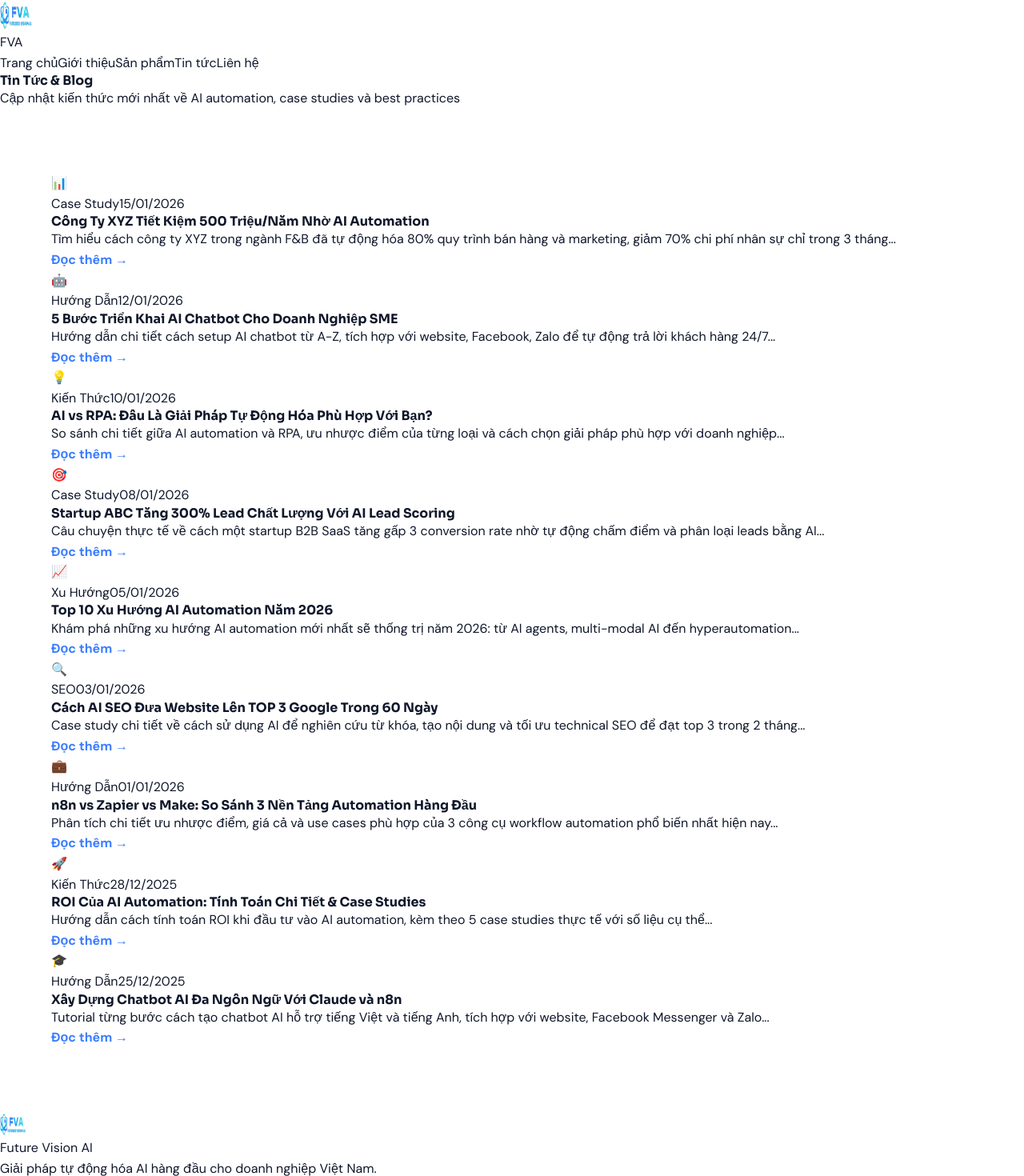
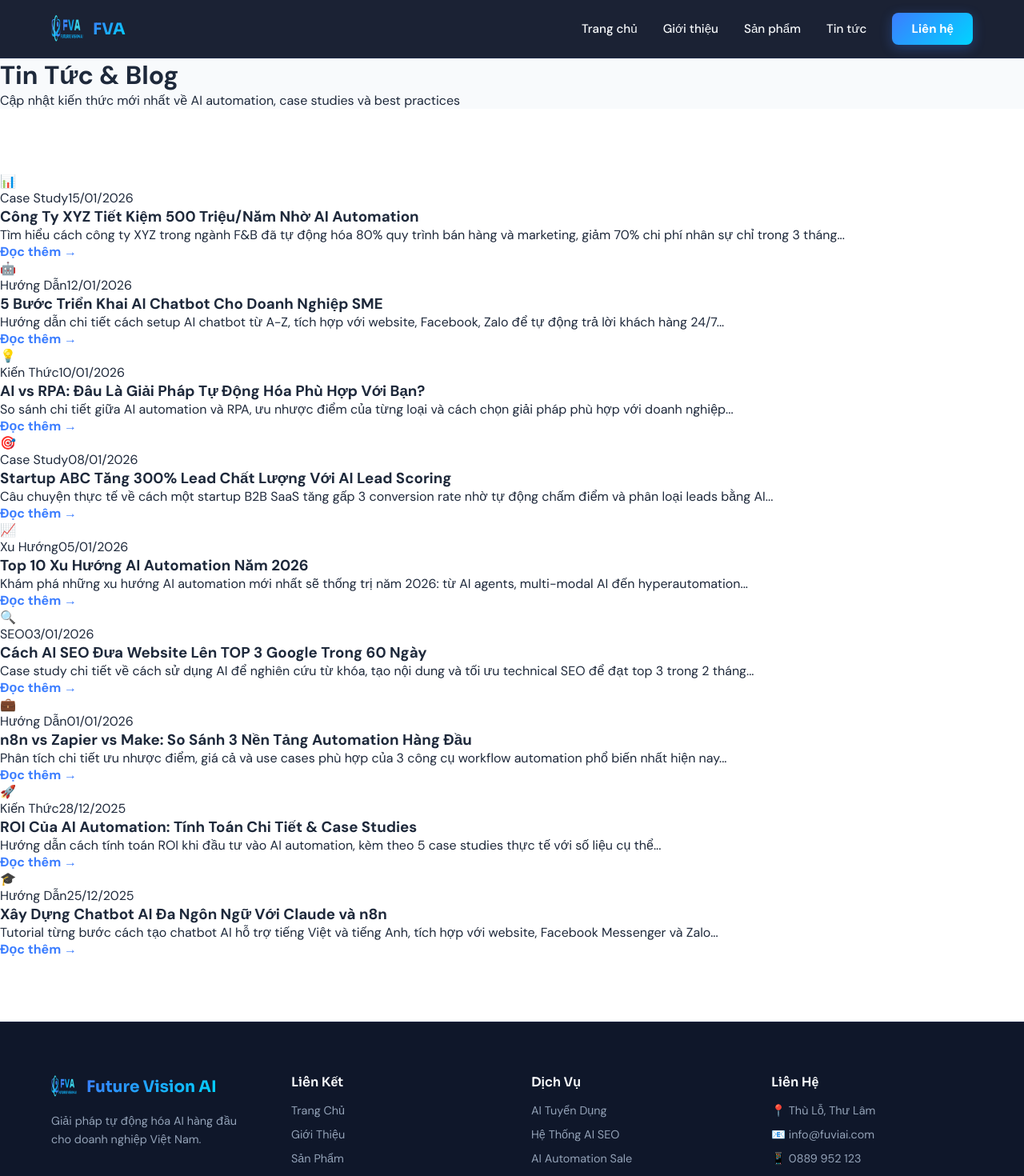
Before and after one commit to nguyenbinh89/ai-fuviai-nextjs, a Next.js app: page /blog in a window 1280 px wide. Shown: the top 1470 px of the page at 80% size. Built offline with nearby package versions, Linux system fonts and the light colour scheme.

Commit message:
style: add navigation and footer CSS classes
Added styles for navigation and footer components, including color variables and layout adjustments.

```diff
--- a/app/globals.css
+++ b/app/globals.css
@@ -1,38 +1,24 @@
 /* File: app/globals.css */
-/* Updated: 29/01/2026 - New color scheme matching FVA logo */
-/* Primary: #3b7dff (Logo Blue), Secondary: #00d4ff (Logo Cyan) */
-
-@tailwind base;
-@tailwind components;
-@tailwind utilities;
+/* Updated: 29/01/2026 - Added navigation and footer styles */
 
 :root {
-  /* Brand Colors - Matching FVA Logo */
-  --primary: #3b7dff;        /* Logo Blue */
-  --secondary: #00d4ff;      /* Logo Cyan */
-  --accent: #ec4899;         /* Pink accent */
-  --success: #10b981;        /* Green */
-
-  /* Neutrals */
-  --dark: #0f172a;           /* Dark blue */
-  --light: #f8fafc;          /* Light gray */
-  --text: #1e293b;           /* Text color */
-  --text-muted: #64748b;     /* Muted text */
-
-  /* Background */
-  --background: #ffffff;
-  --foreground: #0f172a;
+  /* FVA Brand Colors */
+  --primary: #3b7dff;      /* Logo Blue */
+  --secondary: #00d4ff;    /* Logo Cyan */
+  --accent: #ec4899;       /* Pink accent */
+  --success: #10b981;      /* Green */
+  --dark: #0f172a;         /* Dark blue */
+  --light: #f8fafc;        /* Light gray */
+  --text: #1e293b;         /* Text color */
+  --text-muted: #64748b;   /* Muted text */
 
   /* Gradients */
   --gradient-primary: linear-gradient(135deg, #3b7dff 0%, #00d4ff 100%);
-  --gradient-accent: linear-gradient(135deg, #ec4899 0%, #8b5cf6 100%);
-}
+  --gradient-dark: linear-gradient(135deg, #1e293b 0%, #0f172a 100%);
 
-@media (prefers-color-scheme: dark) {
-  :root {
-    --background: #0f172a;
-    --foreground: #f8fafc;
-  }
+  /* Fonts */
+  --font-sora: 'Sora', sans-serif;
+  --font-dm-sans: 'DM Sans', sans-serif;
 }
 
 * {
@@ -45,23 +31,12 @@ html,
 body {
   max-width: 100vw;
   overflow-x: hidden;
-  font-family: var(--font-dm-sans), -apple-system, BlinkMacSystemFont, 'Segoe UI', 'Roboto', 'Oxygen',
-    'Ubuntu', 'Cantarell', 'Fira Sans', 'Droid Sans', 'Helvetica Neue',
-    sans-serif;
-  -webkit-font-smoothing: antialiased;
-  -moz-osx-font-smoothing: grayscale;
 }
 
 body {
-  color: var(--foreground);
-  background: var(--background);
-  line-height: 1.6;
-}
-
-h1, h2, h3, h4, h5, h6 {
-  font-family: var(--font-sora), -apple-system, BlinkMacSystemFont, 'Segoe UI', sans-serif;
-  font-weight: 700;
-  line-height: 1.2;
+  color: var(--text);
+  background: var(--light);
+  font-family: var(--font-dm-sans);
 }
 
 a {
@@ -69,48 +44,235 @@ a {
   text-decoration: none;
 }
 
-/* Custom Scrollbar */
-::-webkit-scrollbar {
-  width: 10px;
+/* ========================================
+   NAVIGATION STYLES
+   ======================================== */
+
+.main-nav {
+  background: rgba(15, 23, 42, 0.95);
+  backdrop-filter: blur(10px);
+  border-bottom: 1px solid rgba(59, 125, 255, 0.1);
+  position: sticky;
+  top: 0;
+  z-index: 1000;
+  padding: 1rem 0;
 }
 
-::-webkit-scrollbar-track {
-  background: var(--dark);
+.nav-container {
+  max-width: 1200px;
+  margin: 0 auto;
+  padding: 0 1.5rem;
+  display: flex;
+  justify-content: space-between;
+  align-items: center;
 }
 
-::-webkit-scrollbar-thumb {
-  background: var(--primary);
-  border-radius: 5px;
+.logo-link {
+  display: flex;
+  align-items: center;
+  gap: 0.75rem;
+  text-decoration: none;
+  transition: opacity 0.3s ease;
 }
 
-::-webkit-scrollbar-thumb:hover {
-  background: var(--secondary);
+.logo-link:hover {
+  opacity: 0.9;
 }
 
-/* Selection */
-::selection {
-  background: var(--primary);
-  color: white;
+.logo-text {
+  font-size: 1.25rem;
+  font-weight: 700;
+  background: var(--gradient-primary);
+  -webkit-background-clip: text;
+  -webkit-text-fill-color: transparent;
+  background-clip: text;
+  font-family: var(--font-sora);
 }
 
-/* Focus styles */
-*:focus-visible {
-  outline: 2px solid var(--primary);
-  outline-offset: 2px;
+.nav-menu {
+  display: flex;
+  gap: 2rem;
+  align-items: center;
 }
 
-/* Button base styles */
-button {
-  cursor: pointer;
-  font-family: inherit;
+.nav-link {
+  color: var(--light);
+  text-decoration: none;
+  font-size: 0.95rem;
+  font-weight: 500;
+  transition: color 0.3s ease;
+  font-family: var(--font-dm-sans);
+  position: relative;
 }
 
-/* Smooth scroll */
-html {
-  scroll-behavior: smooth;
+.nav-link:hover {
+  color: var(--primary);
 }
 
-/* Utility classes */
+.nav-link::after {
+  content: '';
+  position: absolute;
+  bottom: -4px;
+  left: 0;
+  width: 0;
+  height: 2px;
+  background: var(--gradient-primary);
+  transition: width 0.3s ease;
+}
+
+.nav-link:hover::after {
+  width: 100%;
+}
+
+.nav-button {
+  background: var(--gradient-primary);
+  color: white;
+  padding: 0.6rem 1.5rem;
+  border-radius: 8px;
+  text-decoration: none;
+  font-size: 0.95rem;
+  font-weight: 600;
+  transition: all 0.3s ease;
+  box-shadow: 0 4px 15px rgba(59, 125, 255, 0.3);
+  font-family: var(--font-dm-sans);
+  display: inline-block;
+}
+
+.nav-button:hover {
+  transform: translateY(-2px);
+  box-shadow: 0 6px 20px rgba(59, 125, 255, 0.4);
+}
+
+/* ========================================
+   FOOTER STYLES
+   ======================================== */
+
+.main-footer {
+  background: var(--dark);
+  border-top: 1px solid rgba(59, 125, 255, 0.1);
+  padding: 4rem 0 2rem;
+  color: var(--light);
+}
+
+.footer-container {
+  max-width: 1200px;
+  margin: 0 auto;
+  padding: 0 1.5rem;
+}
+
+.footer-grid {
+  display: grid;
+  grid-template-columns: repeat(auto-fit, minmax(250px, 1fr));
+  gap: 3rem;
+  margin-bottom: 3rem;
+}
+
+.footer-column {
+  display: flex;
+  flex-direction: column;
+}
+
+.footer-logo {
+  display: flex;
+  align-items: center;
+  gap: 0.75rem;
+  margin-bottom: 1rem;
+}
+
+.footer-logo-text {
+  font-size: 1.25rem;
+  font-weight: 700;
+  background: var(--gradient-primary);
+  -webkit-background-clip: text;
+  -webkit-text-fill-color: transparent;
+  background-clip: text;
+  font-family: var(--font-sora);
+}
+
+.footer-description {
+  color: #94a3b8;
+  font-size: 0.9rem;
+  line-height: 1.6;
+  font-family: var(--font-dm-sans);
+  margin: 0;
+}
+
+.footer-title {
+  color: var(--light);
+  font-size: 1rem;
+  font-weight: 600;
+  margin-bottom: 1rem;
+  font-family: var(--font-sora);
+}
+
+.footer-links {
+  display: flex;
+  flex-direction: column;
+  gap: 0.75rem;
+}
+
+.footer-link {
+  color: #94a3b8;
+  text-decoration: none;
+  font-size: 0.9rem;
+  transition: color 0.3s ease;
+  font-family: var(--font-dm-sans);
+}
+
+.footer-link:hover {
+  color: var(--primary);
+}
+
+.footer-contact {
+  color: #94a3b8;
+  font-size: 0.9rem;
+  margin: 0;
+  font-family: var(--font-dm-sans);
+}
+
+.footer-bottom {
+  border-top: 1px solid rgba(59, 125, 255, 0.1);
+  padding-top: 2rem;
+  text-align: center;
+}
+
+.footer-copyright {
+  color: #64748b;
+  font-size: 0.9rem;
+  margin: 0;
+  font-family: var(--font-dm-sans);
+}
+
+/* ========================================
+   RESPONSIVE DESIGN
+   ======================================== */
+
+@media (max-width: 768px) {
+  .nav-menu {
+    gap: 1rem;
+    font-size: 0.85rem;
+  }
+
+  .nav-button {
+    padding: 0.5rem 1rem;
+    font-size: 0.85rem;
+  }
+
+  .footer-grid {
+    grid-template-columns: 1fr;
+    gap: 2rem;
+  }
+
+  .nav-container {
+    flex-direction: column;
+    gap: 1rem;
+  }
+}
+
+/* ========================================
+   UTILITY CLASSES
+   ======================================== */
+
 .gradient-text {
   background: var(--gradient-primary);
   -webkit-background-clip: text;
@@ -118,121 +280,17 @@ html {
   background-clip: text;
 }
 
-.gradient-bg {
-  background: var(--gradient-primary);
-}
-
-.card-hover {
-  transition: all 0.3s ease;
-}
-
-.card-hover:hover {
-  transform: translateY(-5px);
-  box-shadow: 0 20px 40px rgba(59, 125, 255, 0.2);
-}
-
-/* Container */
-.container {
-  max-width: 1200px;
-  margin: 0 auto;
-  padding: 0 1.5rem;
-}
-
-/* Animations */
-@keyframes fadeIn {
-  from {
-    opacity: 0;
-    transform: translateY(20px);
-  }
-  to {
-    opacity: 1;
-    transform: translateY(0);
-  }
-}
-
-.fade-in {
-  animation: fadeIn 0.6s ease-out;
-}
-
-@keyframes slideUp {
-  from {
-    opacity: 0;
-    transform: translateY(30px);
-  }
-  to {
-    opacity: 1;
-    transform: translateY(0);
-  }
-}
-
-.slide-up {
-  animation: slideUp 0.8s ease-out;
-}
-
-/* Responsive text */
-@media (max-width: 768px) {
-  html {
-    font-size: 14px;
-  }
-
-  h1 {
-    font-size: 2rem;
-  }
-
-  h2 {
-    font-size: 1.75rem;
-  }
-
-  h3 {
-    font-size: 1.5rem;
-  }
-}
-
-/* Loading spinner */
-.spinner {
-  border: 3px solid rgba(59, 125, 255, 0.1);
-  border-top: 3px solid var(--primary);
-  border-radius: 50%;
-  width: 40px;
-  height: 40px;
-  animation: spin 1s linear infinite;
-}
-
-@keyframes spin {
-  0% { transform: rotate(0deg); }
-  100% { transform: rotate(360deg); }
-}
-
-/* Glass effect */
-.glass {
-  background: rgba(255, 255, 255, 0.1);
-  backdrop-filter: blur(10px);
-  border: 1px solid rgba(255, 255, 255, 0.2);
-}
-
-/* Card styles */
-.card {
-  background: white;
-  border-radius: 12px;
-  padding: 2rem;
-  box-shadow: 0 4px 6px rgba(0, 0, 0, 0.1);
-  transition: all 0.3s ease;
-}
-
-.card:hover {
-  box-shadow: 0 10px 20px rgba(59, 125, 255, 0.15);
-}
-
-/* Button styles */
 .btn-primary {
   background: var(--gradient-primary);
   color: white;
   padding: 0.75rem 1.5rem;
   border-radius: 8px;
-  border: none;
   font-weight: 600;
   transition: all 0.3s ease;
   box-shadow: 0 4px 15px rgba(59, 125, 255, 0.3);
+  border: none;
+  cursor: pointer;
+  font-family: var(--font-dm-sans);
 }
 
 .btn-primary:hover {
@@ -245,59 +303,14 @@ html {
   color: var(--primary);
   padding: 0.75rem 1.5rem;
   border-radius: 8px;
+  font-weight: 600;
   border: 2px solid var(--primary);
-  font-weight: 600;
   transition: all 0.3s ease;
+  cursor: pointer;
+  font-family: var(--font-dm-sans);
 }
 
 .btn-secondary:hover {
   background: var(--primary);
   color: white;
-  transform: translateY(-2px);
 }
-
-/* Input styles */
-input, textarea, select {
-  width: 100%;
-  padding: 0.75rem 1rem;
-  border: 2px solid #e2e8f0;
-  border-radius: 8px;
-  font-family: inherit;
-  font-size: 1rem;
-  transition: all 0.3s ease;
-}
-
-input:focus, textarea:focus, select:focus {
-  outline: none;
-  border-color: var(--primary);
-  box-shadow: 0 0 0 3px rgba(59, 125, 255, 0.1);
-}
-
-/* Badge */
-.badge {
-  display: inline-block;
-  padding: 0.25rem 0.75rem;
-  border-radius: 999px;
-  font-size: 0.875rem;
-  font-weight: 600;
-  background: var(--gradient-primary);
-  color: white;
-}
-
-/* Divider */
-.divider {
-  height: 1px;
-  background: linear-gradient(90deg, transparent, var(--primary), transparent);
-  margin: 2rem 0;
-}
-
-/* Section padding */
-.section {
-  padding: 5rem 0;
-}
-
-@media (max-width: 768px) {
-  .section {
-    padding: 3rem 0;
-  }
-}
```
